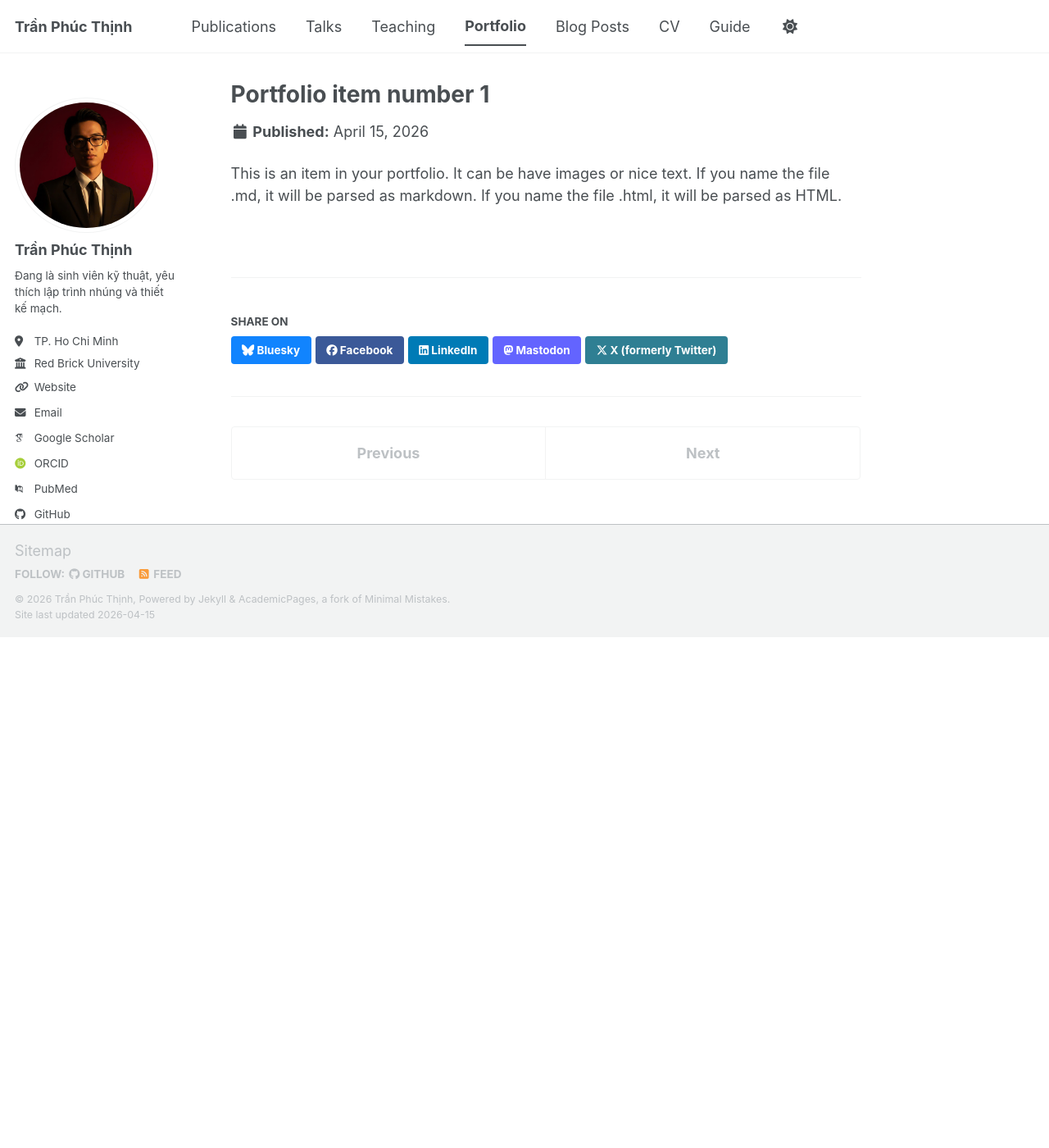
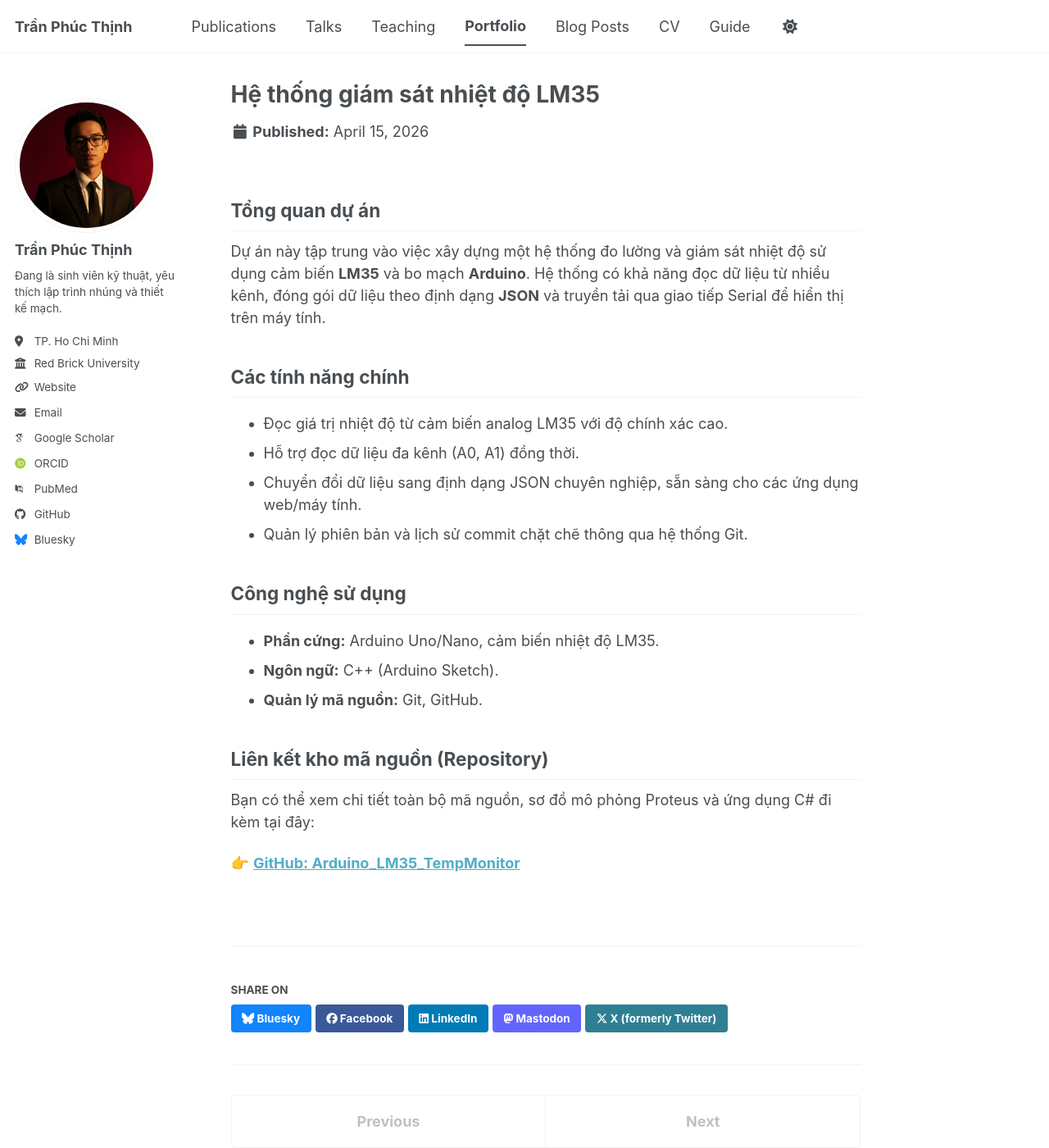
Before and after one commit to pthinh18/pthinh18.github.io, a Jekyll site: the page built from _portfolio/portfolio-1.md, in a window 1280 px wide and 1400 px high. Shown: the whole window at 82% size. Built offline with Jekyll 4.4.1, drawn with Linux system fonts in a browser that asks for light colours; some web fonts are replaced; a script bundle is joined from its source files by our own code; library files that are not in the unit come from our copies.

Commit message:
Update portfolio-1.md

```diff
--- a/_portfolio/portfolio-1.md
+++ b/_portfolio/portfolio-1.md
@@ -1,7 +1,24 @@
 ---
-title: "Portfolio item number 1"
-excerpt: "Short description of portfolio item number 1<br/><img src='/images/500x300.png'>"
+title: "Hệ thống giám sát nhiệt độ LM35"
+excerpt: "Dự án sử dụng Arduino đọc cảm biến LM35, xử lý dữ liệu định dạng JSON và giao tiếp Serial với máy tính. <br/><img src='/assets/images/arduino_logo.png' width='100px'>"
 collection: portfolio
 ---
 
-This is an item in your portfolio. It can be have images or nice text. If you name the file .md, it will be parsed as markdown. If you name the file .html, it will be parsed as HTML.
+## Tổng quan dự án
+Dự án này tập trung vào việc xây dựng một hệ thống đo lường và giám sát nhiệt độ sử dụng cảm biến **LM35** và bo mạch **Arduino**. Hệ thống có khả năng đọc dữ liệu từ nhiều kênh, đóng gói dữ liệu theo định dạng **JSON** và truyền tải qua giao tiếp Serial để hiển thị trên máy tính.
+
+## Các tính năng chính
+* Đọc giá trị nhiệt độ từ cảm biến analog LM35 với độ chính xác cao.
+* Hỗ trợ đọc dữ liệu đa kênh (A0, A1) đồng thời.
+* Chuyển đổi dữ liệu sang định dạng JSON chuyên nghiệp, sẵn sàng cho các ứng dụng web/máy tính.
+* Quản lý phiên bản và lịch sử commit chặt chẽ thông qua hệ thống Git.
+
+## Công nghệ sử dụng
+* **Phần cứng:** Arduino Uno/Nano, cảm biến nhiệt độ LM35.
+* **Ngôn ngữ:** C++ (Arduino Sketch).
+* **Quản lý mã nguồn:** Git, GitHub.
+
+## Liên kết kho mã nguồn (Repository)
+Bạn có thể xem chi tiết toàn bộ mã nguồn, sơ đồ mô phỏng Proteus và ứng dụng C# đi kèm tại đây:
+
+👉 [**GitHub: Arduino_LM35_TempMonitor**](https://github.com/pthinh18/Arduino_LM35_TempMonitor)
```
